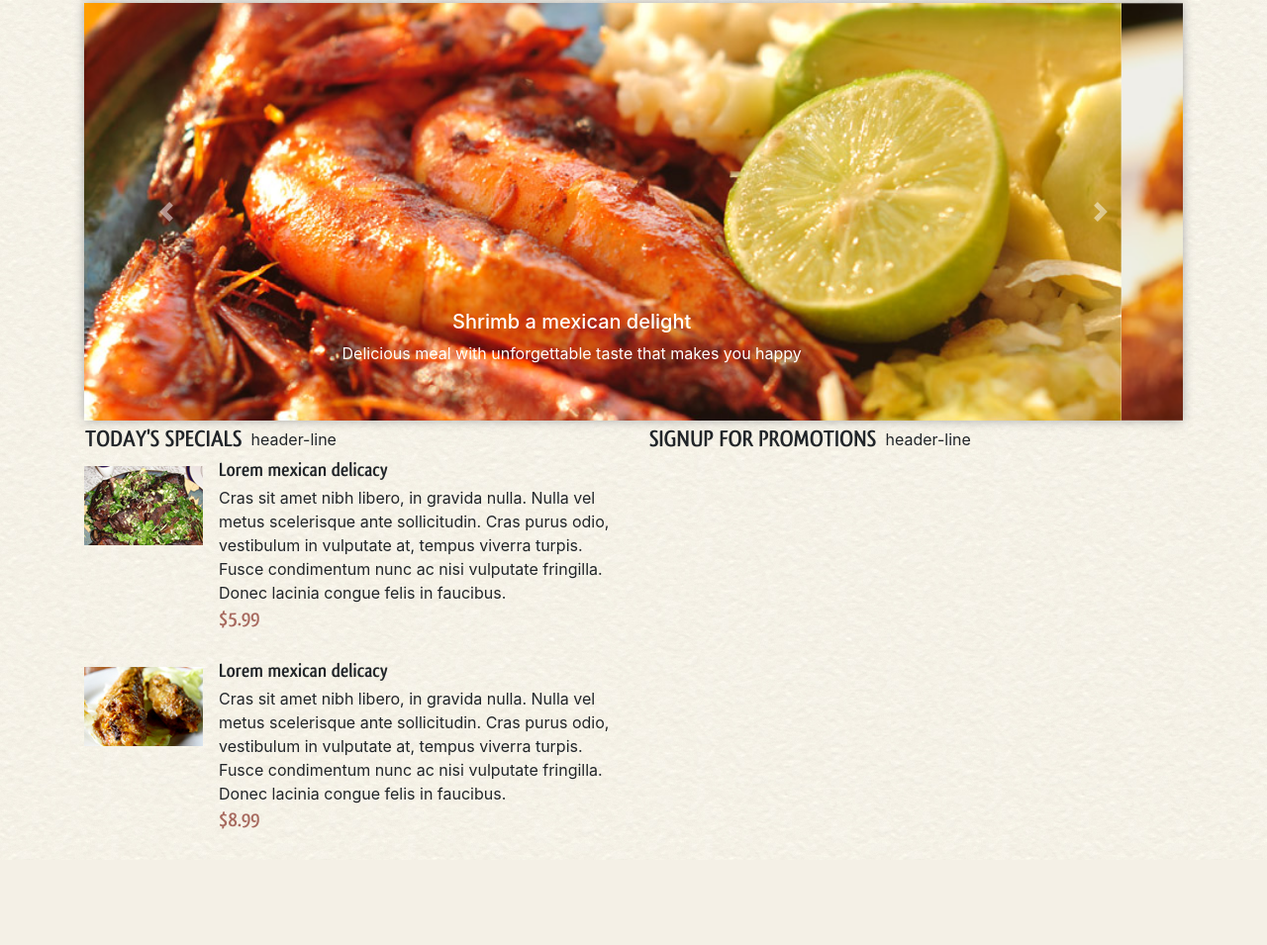
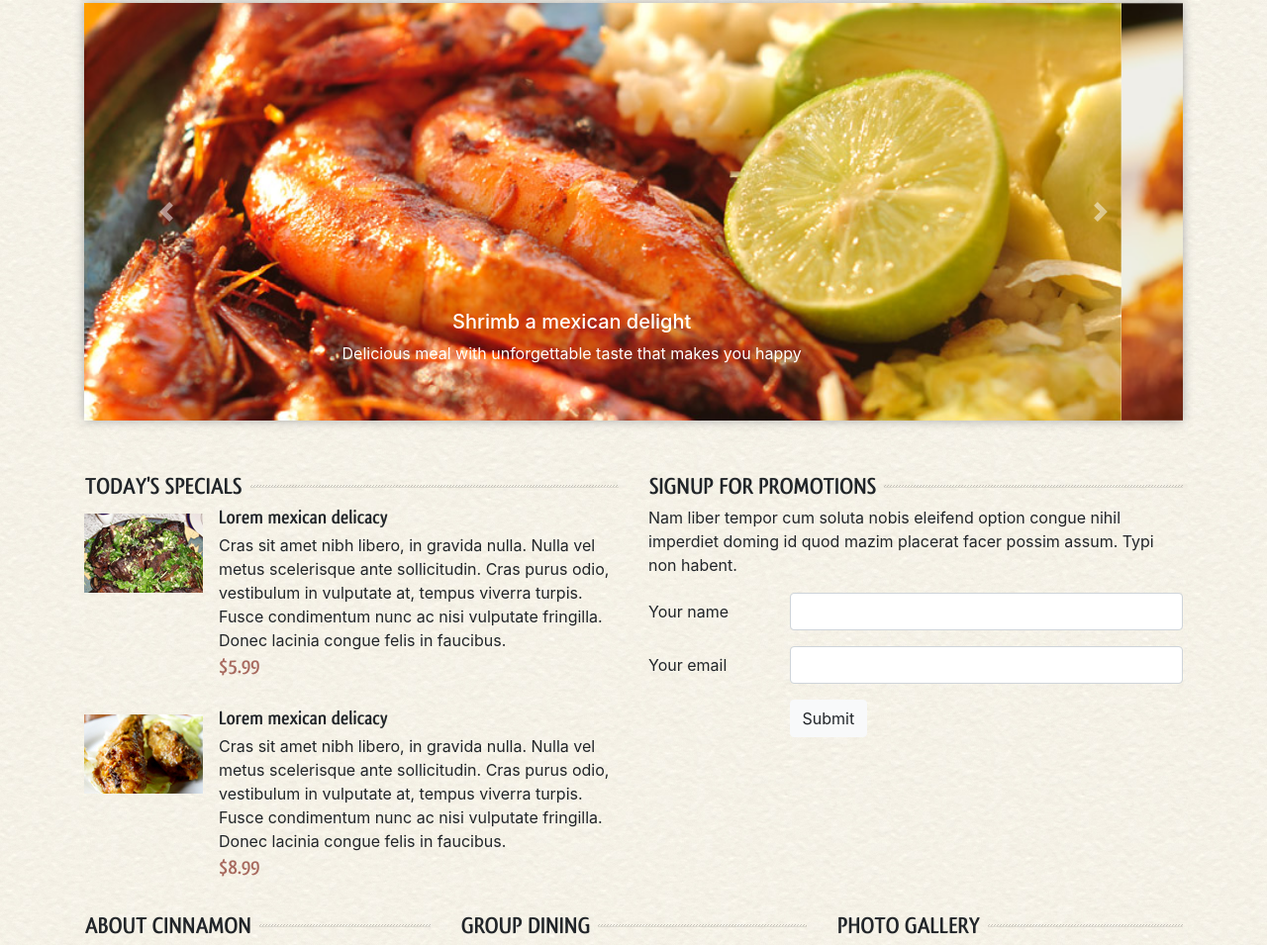
Before and after one commit to fl-soft/cinnamon, a plain HTML site: page index.html in a window 1280 px wide. Shown: the part 404-1359 px from the top of the page at 99% size. Before the commit the page ends 1273 px from the top, so only its background shows below. Drawn offline with nearby package versions, Linux system fonts and the light colour scheme.

Commit message:
form added

```diff
--- a/index.html
+++ b/index.html
@@ -41,7 +41,7 @@
                 </div>
             </div>
         </div>
-        <div id="carousel1" class="carousel slide md-6" data-ride="carousel">
+        <div id="carousel1" class="carousel slide mb-5" data-ride="carousel">
             <div class="carousel-inner">
                 <div class="carousel-item active">
                     <img src="images/slide-1.jpg" class="d-block w-100" alt="...">
@@ -77,7 +77,7 @@
                 <table>
                     <tr>
                         <td class="header-text">Today's specials</td>
-                        <td>header-line</td>
+                        <td class="header-line"></td>
                     </tr>
                 </table>
                 <ul class="list-unstyled">
@@ -108,9 +108,59 @@
                 <table>
                     <tr>
                         <td class="header-text">Signup for promotions</td>
-                        <td>header-line</td>
+                        <td class="header-line"></td>
                     </tr>
                 </table>
+                <p>Nam liber tempor cum soluta nobis eleifend option congue nihil imperdiet doming id quod mazim
+                    placerat facer possim assum. Typi non habent.</p>
+                <form>
+                    <div class="form-group row">
+                        <label for="inputName" class="col-sm-3 col-form-label">Your name</label>
+                        <div class="col-sm-9">
+                            <input type="text" class="form-control" id="inputName">
+                        </div>
+                    </div>
+                    <div class="form-group row">
+                        <label for="inputEmail" class="col-sm-3 col-form-label">Your email</label>
+                        <div class="col-sm-9">
+                            <input type="email" class="form-control" id="inputEmail">
+                        </div>
+                    </div>
+                    <div class="form-group row">
+                        <div class="col-sm-9 offset-sm-3">
+                            <input type="submit" class="btn btn-light" value="Submit">
+                        </div>
+                    </div>
+                </form>
+            </div>
+        </div>
+        <div class="row">
+            <div class="col-md-4">
+                <table>
+                    <tr>
+                        <td class="header-text">About cinnamon</td>
+                        <td class="header-line"></td>
+                    </tr>
+                </table>
+
+            </div>
+            <div class="col-md-4">
+                <table>
+                    <tr>
+                        <td class="header-text">Group dining</td>
+                        <td class="header-line"></td>
+                    </tr>
+                </table>
+
+            </div>
+            <div class="col-md-4">
+                <table>
+                    <tr>
+                        <td class="header-text">Photo Gallery</td>
+                        <td class="header-line"></td>
+                    </tr>
+                </table>
+
             </div>
         </div>
     </div>
--- a/style.css
+++ b/style.css
@@ -70,7 +70,7 @@ body {
 }
 .header-line {
     width: 100%;
-    background: url("images/specials-box-bg.png") repeat-x 0 17px;
+    background: url("images/heading-bg.png") repeat-x 0 17px;
 }
 .meal-title {
     font-family: qlassik;
```
